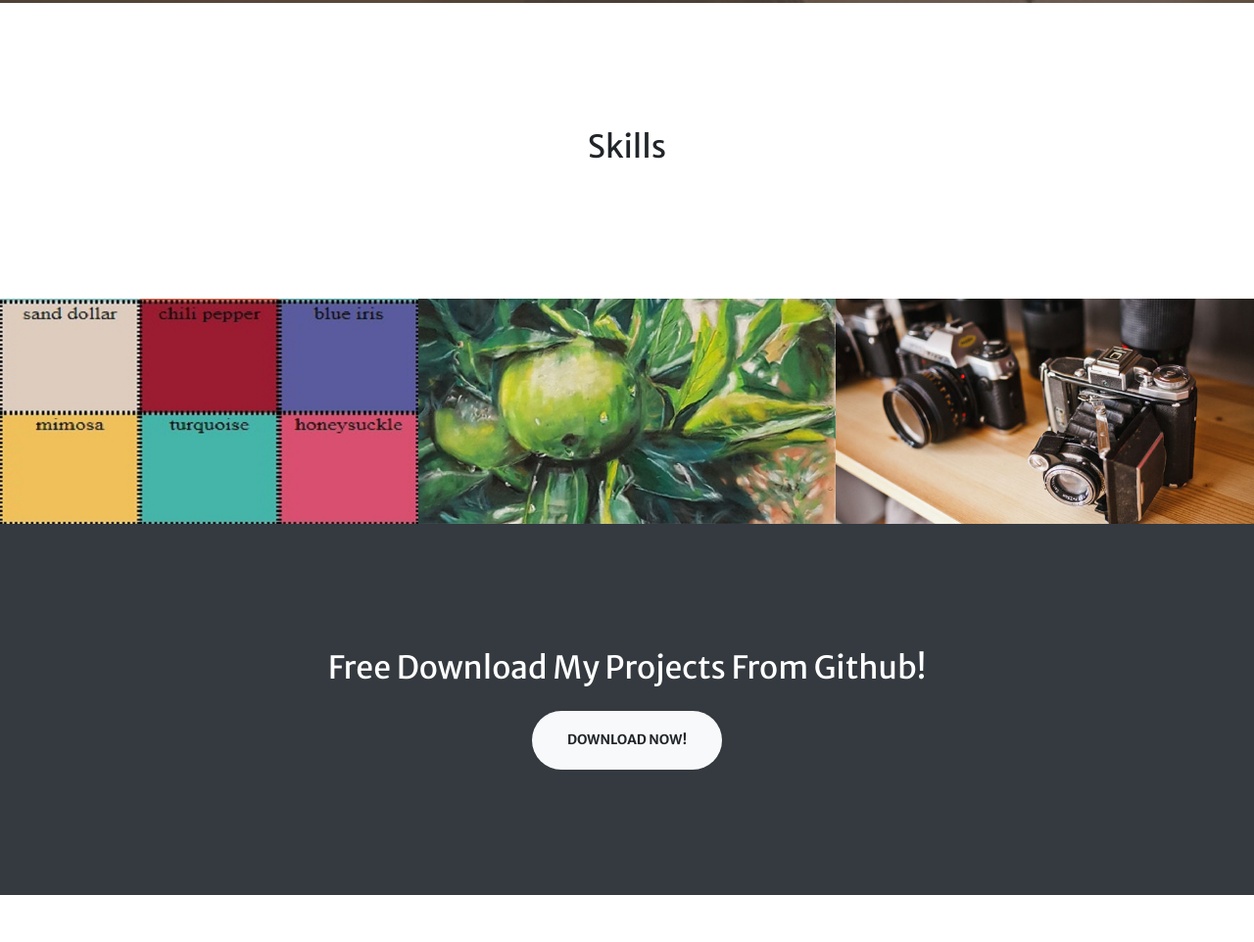
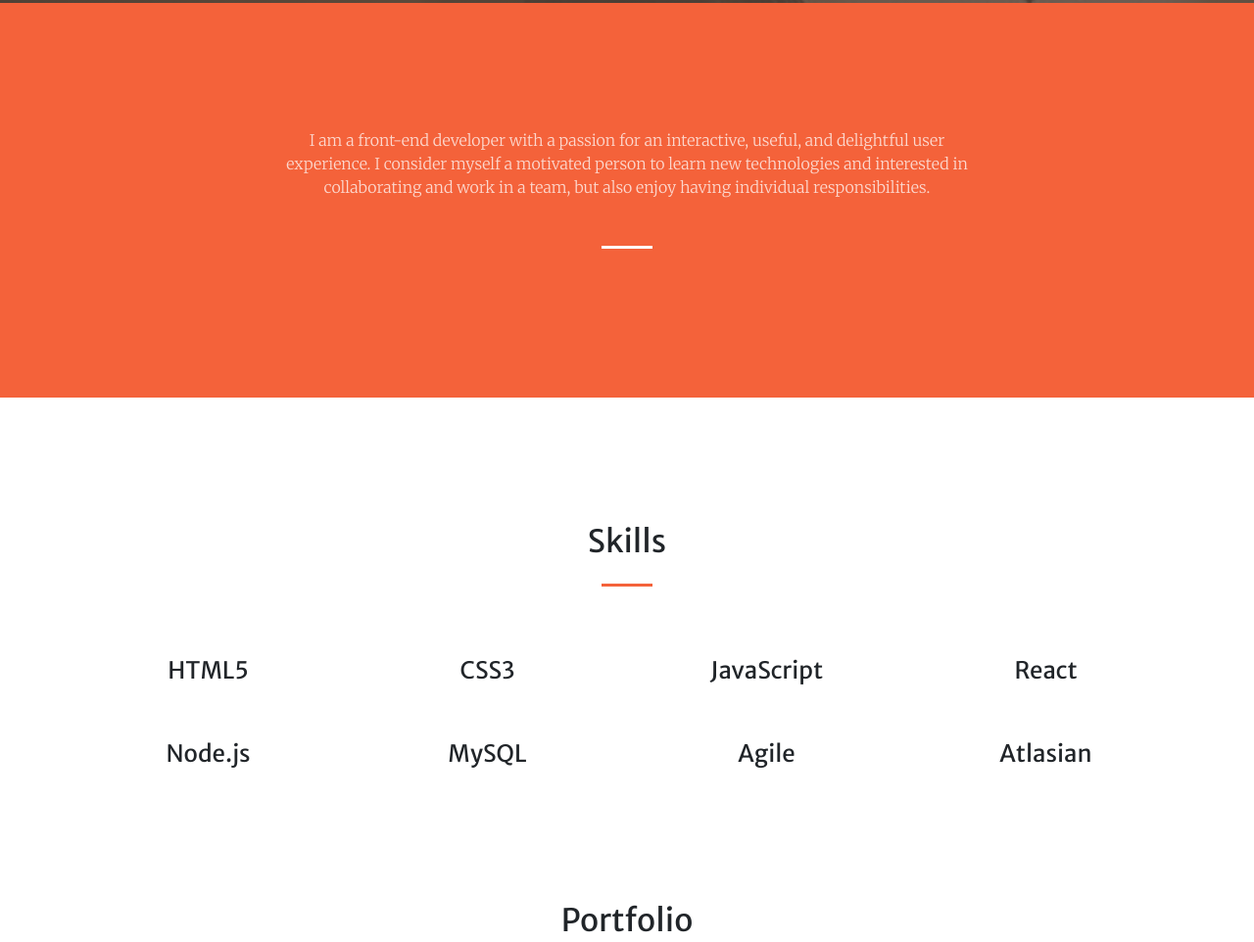
Before and after one commit to afrouzhakim/afrouzhakim.github.io, a website with bundled scripts: page index.html in a window 1280 px wide. Shown: the part 797-1759 px from the top of the page at 98% size. Built offline with nearby package versions, Linux system fonts and the light colour scheme.

Commit message:
update my skills

```diff
--- a/index.html
+++ b/index.html
@@ -59,14 +59,13 @@
       <div class="row h-100 align-items-center justify-content-center text-center">
         <div class="col-lg-10 align-self-end">
           <h1 class="text-uppercase text-white font-weight-bold">I love Design and code Front-End</h1>
-          <h1 class="text-uppercase text-white font-weight-bold">The best way I can mix my interest in both Graphic Design and Coding!</h1>
+          <hr class="divider my-4">
+          <p class="text-white-75 font-weight-light mb-5">The best way I can mix my interest in both Graphic Design and Coding!</p>
 
-          <!--<hr class="divider my-4">-->
+
         </div>
         <div class="col-lg-8 align-self-baseline">
-          <p class="text-white-75 font-weight-light mb-5">
-            I am a front-end developer with a passion for an interactive, useful, and delightful user experience. I consider myself a motivated person to learn new technologies and interested in collaborating and work in a team, but also enjoy having individual responsibilities.
-          </p>
+
           <!--<a class="btn btn-primary btn-xl js-scroll-trigger" href="#about">Find Out More</a>
           -->
         </div>
@@ -75,55 +74,87 @@
   </header>
 
   <!-- About Section -->
-  <!--<section class="page-section bg-primary" id="about">
+  <section class="page-section bg-primary" id="about">
     <div class="container">
       <div class="row justify-content-center">
         <div class="col-lg-8 text-center">
-          <h2 class="text-white mt-0">I can do what you need!</h2>
+          <p class="text-white-75 font-weight-light mb-5">
+            I am a front-end developer with a passion for an interactive, useful, and delightful user experience. I consider myself a motivated person to learn new technologies and interested in collaborating and work in a team, but also enjoy having individual responsibilities.
+          </p>
           <hr class="divider light my-4">
-          <p class="text-white-50 mb-4">I am a Front-End Developer and my experties is in the area of responsive design. With every line of code, I strive to make the web a beautiful place. </p>
+          <p class="text-white-50 mb-4"> </p>
         </div>
       </div>
     </div>
   </section>
--->
+
   <!-- Projects Section -->
   <section class="page-section" id="services">
     <div class="container">
       <h2 class="text-center mt-0">Skills </h2>
-      <!--<hr class="divider my-4">
+      <hr class="divider my-4">
       <div class="row">
         <div class="col-lg-3 col-md-6 text-center">
           <div class="mt-5">
-            <i class="fas fa-4x fa-gem text-primary mb-4"></i>
-            <h3 class="h4 mb-2">Sturdy Themes</h3>
+           <!-- <i class="fas fa-4x fa-gem text-primary mb-4"></i>-->
+           <!--<img class="img-fluid" src="img/icon/icons.jpg" alt="">-->
+           <h3 class="h4 mb-2">HTML5</h3>
           </div>
         </div>
         <div class="col-lg-3 col-md-6 text-center">
           <div class="mt-5">
-            <i class="fas fa-4x fa-laptop-code text-primary mb-4"></i>
-            <h3 class="h4 mb-2">Up to Date</h3>
+            <!--<img class="img-fluid" src="img/icon/atl.jpg" alt="">-->
+            <h3 class="h4 mb-2">CSS3</h3>
           </div>
         </div>
         <div class="col-lg-3 col-md-6 text-center">
           <div class="mt-5">
-            <i class="fas fa-4x fa-globe text-primary mb-4"></i>
-            <h3 class="h4 mb-2">Ready to Publish</h3>
+            <!--<i class="fas fa-4x fa-globe text-primary mb-4"></i>-->
+            <h3 class="h4 mb-2">JavaScript</h3>
           </div>
         </div>
         <div class="col-lg-3 col-md-6 text-center">
           <div class="mt-5">
-            <i class="fas fa-4x fa-heart text-primary mb-4"></i>
-            <h3 class="h4 mb-2">Made with Love</h3>
+            <!--<i class="fas fa-4x fa-heart text-primary mb-4"></i>-->
+            <h3 class="h4 mb-2">React</h3>
           </div>
         </div>
       </div>
-    -->
+
+      <div class="row">
+        <div class="col-lg-3 col-md-6 text-center">
+          <div class="mt-5">
+           <!-- <i class="fas fa-4x fa-gem text-primary mb-4"></i>-->
+           <!--<img class="img-fluid" src="img/icon/icons.jpg" alt="">-->
+           <h3 class="h4 mb-2">Node.js</h3>
+          </div>
+        </div>
+        <div class="col-lg-3 col-md-6 text-center">
+          <div class="mt-5">
+            <!--<img class="img-fluid" src="img/icon/atl.jpg" alt="">-->
+            <h3 class="h4 mb-2">MySQL</h3>
+          </div>
+        </div>
+        <div class="col-lg-3 col-md-6 text-center">
+          <div class="mt-5">
+            <!--<i class="fas fa-4x fa-globe text-primary mb-4"></i>-->
+            <h3 class="h4 mb-2">Agile</h3>
+          </div>
+        </div>
+        <div class="col-lg-3 col-md-6 text-center">
+          <div class="mt-5">
+            <!--<i class="fas fa-4x fa-heart text-primary mb-4"></i>-->
+            <h3 class="h4 mb-2">Atlasian</h3>
+          </div>
+        </div>
+      </div>
+
     </div>
   </section>
 
   <!-- Portfolio Section -->
   <section id="portfolio">
+    <h2 class="text-center mt-0">Portfolio</h2>
     <div class="container-fluid p-0">
       <div class="row no-gutters">
         <div class="col-lg-4 col-sm-6">
```
Also changed, not shown: img/icon/icons.jpg (added), 13 other files.
